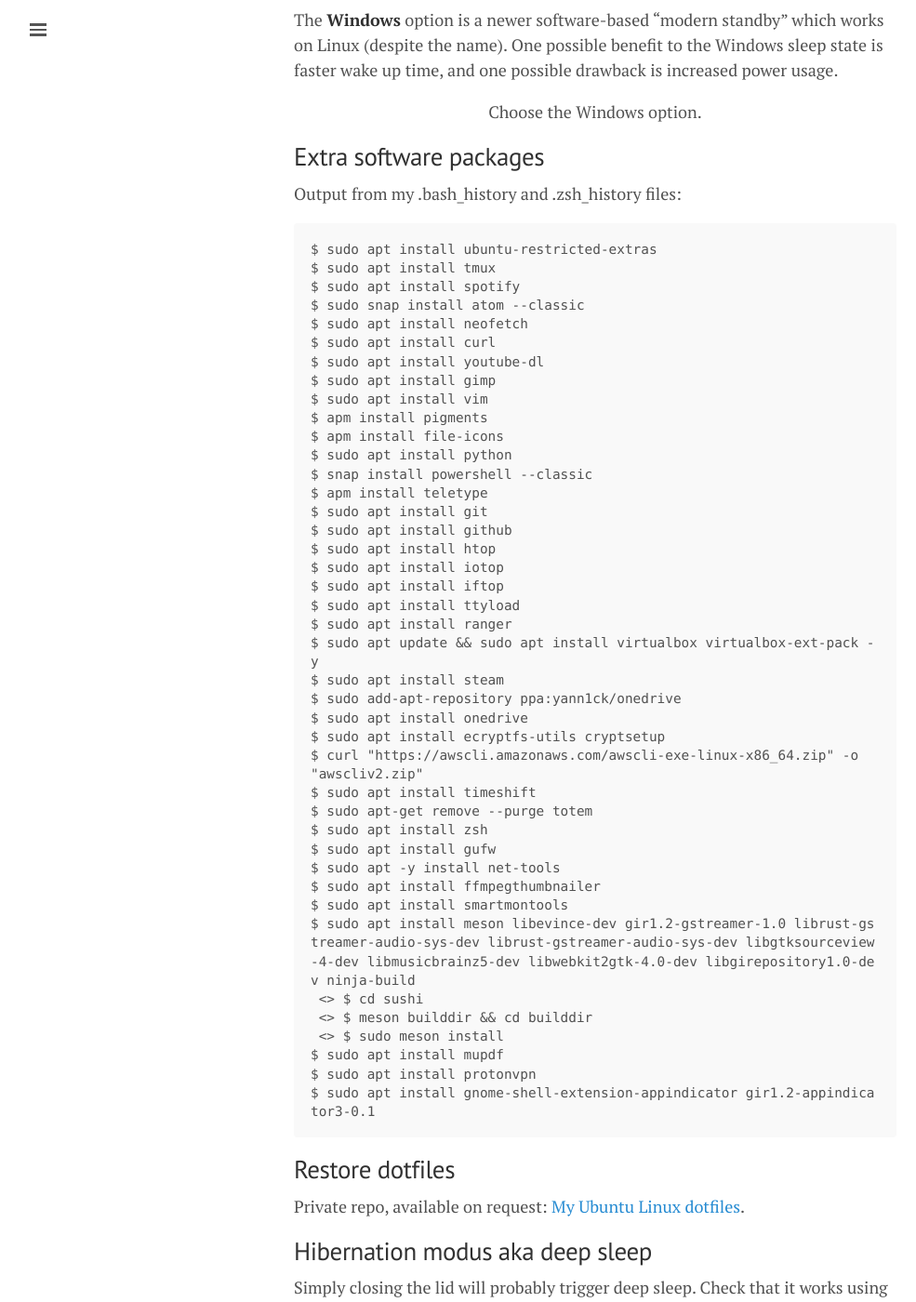
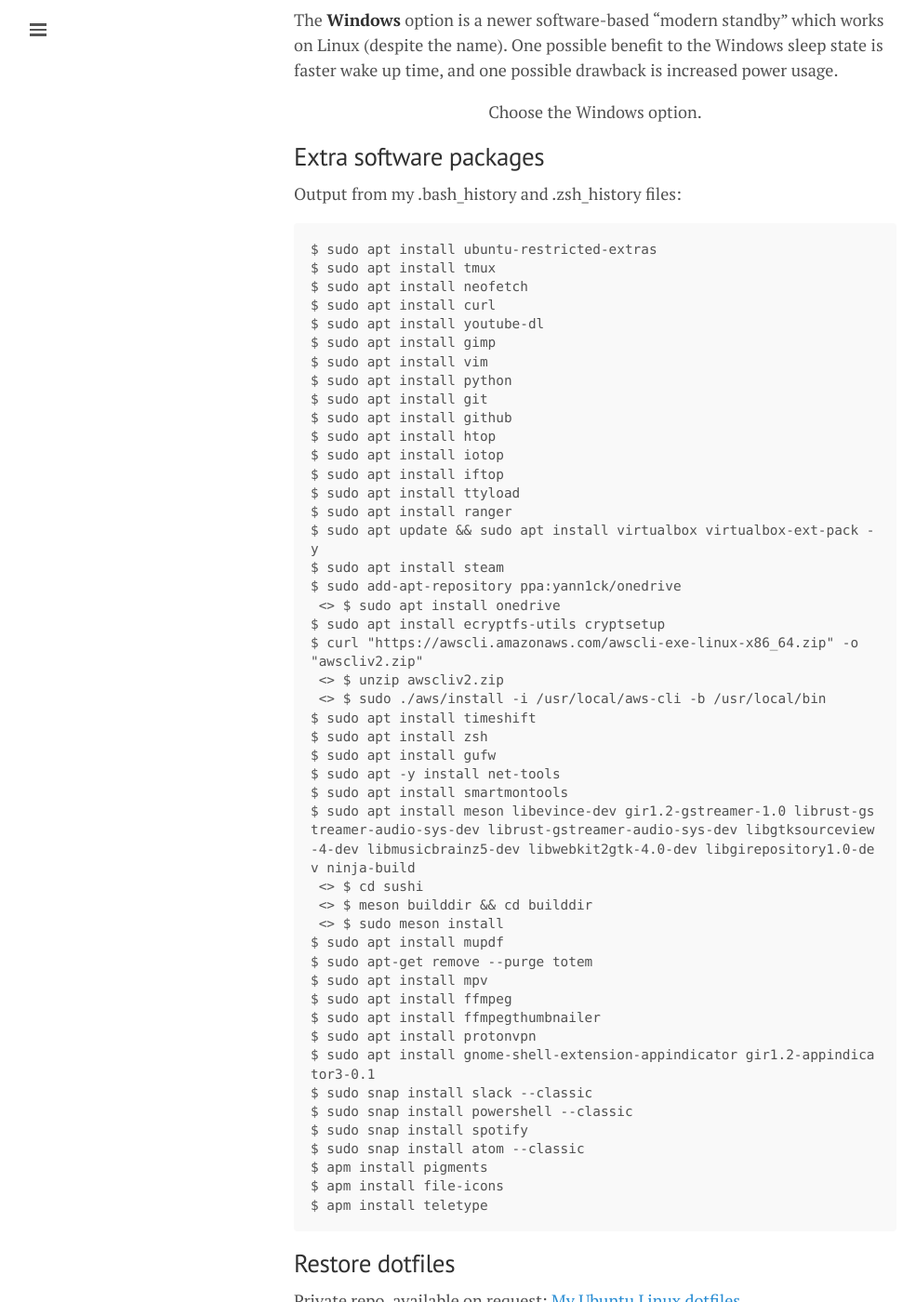
Before and after one commit to lgeurts/lgeurts.github.io, a Jekyll site: the page built from _posts/2021-10-15-ubuntu-setup-notes-for-x1-carbon-gen8.md, in a window 1280 px wide and 1400 px high, scrolled down 937 px. Shown: the whole window at 93% size, without its empty margins (0-985 px from the left). Built offline with Jekyll 4.4.1, drawn with Linux system fonts in a browser that asks for light colours; nearby versions of some CDN libraries; comment, search, counter and statistics services are not loaded.

Commit message:
Update 2021-10-15-ubuntu-setup-notes-for-x1-carbon-gen8.md

````diff
--- a/_posts/2021-10-15-ubuntu-setup-notes-for-x1-carbon-gen8.md
+++ b/_posts/2021-10-15-ubuntu-setup-notes-for-x1-carbon-gen8.md
@@ -27,18 +27,12 @@
 ```
 $ sudo apt install ubuntu-restricted-extras
 $ sudo apt install tmux
-$ sudo apt install spotify
-$ sudo snap install atom --classic
 $ sudo apt install neofetch
 $ sudo apt install curl
 $ sudo apt install youtube-dl
 $ sudo apt install gimp
 $ sudo apt install vim
-$ apm install pigments
-$ apm install file-icons
 $ sudo apt install python
-$ snap install powershell --classic
-$ apm install teletype
 $ sudo apt install git
 $ sudo apt install github
 $ sudo apt install htop
@@ -49,23 +43,34 @@
 $ sudo apt update && sudo apt install virtualbox virtualbox-ext-pack -y
 $ sudo apt install steam
 $ sudo add-apt-repository ppa:yann1ck/onedrive
-$ sudo apt install onedrive
+ <> $ sudo apt install onedrive
 $ sudo apt install ecryptfs-utils cryptsetup
 $ curl "https://awscli.amazonaws.com/awscli-exe-linux-x86_64.zip" -o "awscliv2.zip"
+ <> $ unzip awscliv2.zip
+ <> $ sudo ./aws/install -i /usr/local/aws-cli -b /usr/local/bin
 $ sudo apt install timeshift
-$ sudo apt-get remove --purge totem
 $ sudo apt install zsh
 $ sudo apt install gufw
 $ sudo apt -y install net-tools
-$ sudo apt install ffmpegthumbnailer
 $ sudo apt install smartmontools
 $ sudo apt install meson libevince-dev gir1.2-gstreamer-1.0 librust-gstreamer-audio-sys-dev librust-gstreamer-audio-sys-dev libgtksourceview-4-dev libmusicbrainz5-dev libwebkit2gtk-4.0-dev libgirepository1.0-dev ninja-build
  <> $ cd sushi
  <> $ meson builddir && cd builddir
  <> $ sudo meson install
 $ sudo apt install mupdf
+$ sudo apt-get remove --purge totem
+$ sudo apt install mpv
+$ sudo apt install ffmpeg
+$ sudo apt install ffmpegthumbnailer
 $ sudo apt install protonvpn
 $ sudo apt install gnome-shell-extension-appindicator gir1.2-appindicator3-0.1
+$ sudo snap install slack --classic
+$ sudo snap install powershell --classic
+$ sudo snap install spotify
+$ sudo snap install atom --classic
+$ apm install pigments
+$ apm install file-icons
+$ apm install teletype
 ```
 ## Restore dotfiles
 
````
